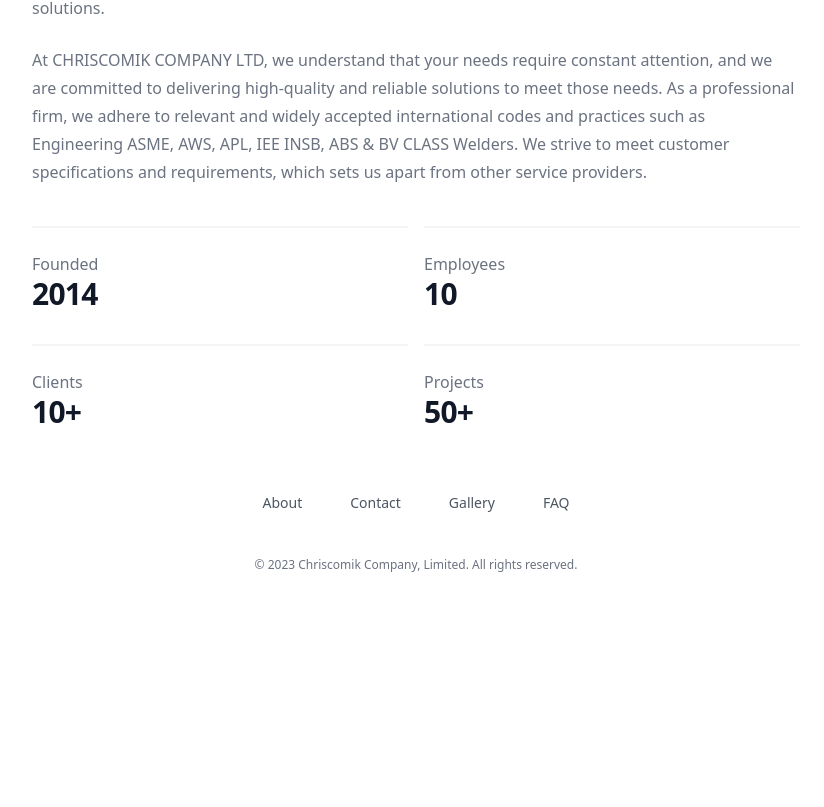
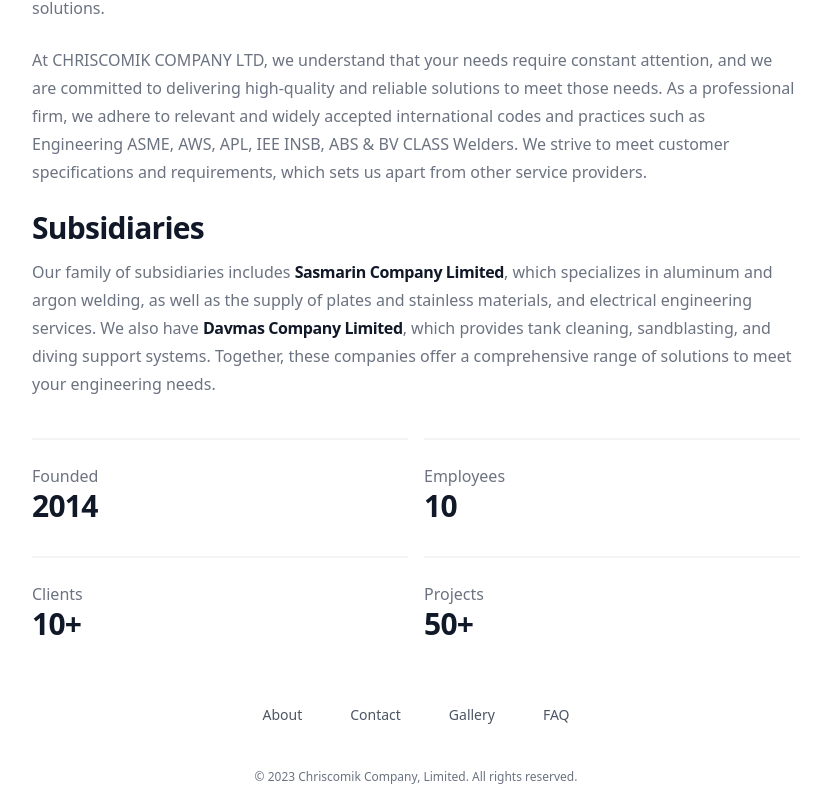
Before and after one commit to Sam-2019/my-project, a React (Vite) app: page /about in a window 1280 px wide. Shown: the part 890-1697 px from the top of the page, without its empty margins (224-1048 px from the left). Before the commit the page ends 1485 px from the top, so only its background shows below. Built offline with nearby package versions, Linux system fonts and the light colour scheme.

Commit message:
added subsidiaries

```diff
--- a/src/pages/about.jsx
+++ b/src/pages/about.jsx
@@ -18,7 +18,7 @@
        Company Overview
       </h2> */}
      <div className="mt-6 space-y-6 text-gray-500">
-      <p className="text-lg">
+      <p className="text-lg leading-7">
        CHRISCOMIK COMPANY LTD. is a registered Limited Liability Company that
        specializes in providing services such as Welding/Fabrication, Mechanical
        Engineering, Supplies, Service Providers and General Contractors,
@@ -45,6 +45,28 @@
        to meet customer specifications and requirements, which sets us apart
        from other service providers.
       </p>
+
+      <p>
+       <span className="block text-3xl font-bold tracking-tight text-gray-900 mb-3">
+        Subsidiaries
+       </span>
+
+       <span className="block text-base leading-7">
+        Our family of subsidiaries includes{" "}
+        <span className="text-3xl font-bold tracking-tight text-gray-900 text-base leading-7">
+         Sasmarin Company Limited
+        </span>
+        , which specializes in aluminum and argon welding, as well as the supply
+        of plates and stainless materials, and electrical engineering services.
+        We also have{" "}
+        <span className="text-3xl font-bold tracking-tight text-gray-900 text-base leading-7">
+         Davmas Company Limited
+        </span>
+        , which provides tank cleaning, sandblasting, and diving support
+        systems. Together, these companies offer a comprehensive range of
+        solutions to meet your engineering needs.
+       </span>
+      </p>
      </div>
     </div>
 
```
